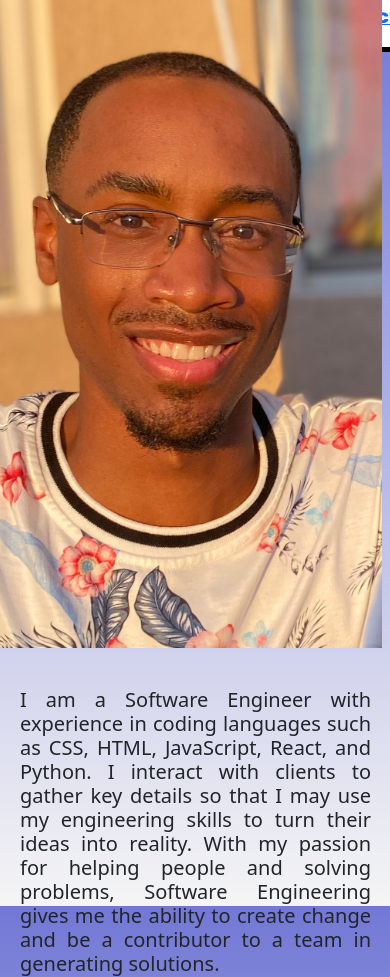
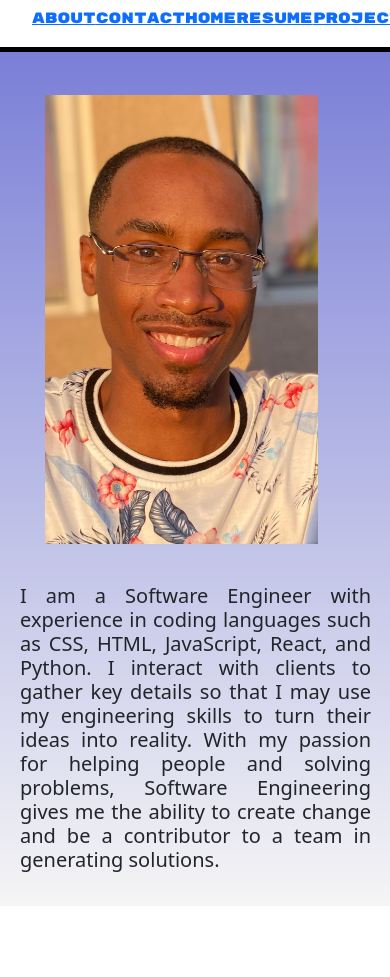
Before and after one commit to cmthecoder/portfolio-react, a React (Create React App) app: page /about in a window 390 px wide. Shown: the top 977 px of the page. After the commit the page ends 906 px from the top, so only its background shows below. Built offline with nearby package versions, Linux system fonts and the light colour scheme; a web font is replaced by a local one.

Commit message:
resize about image

```diff
--- a/src/styles/About.css
+++ b/src/styles/About.css
@@ -39,5 +39,6 @@
 
   .about > img {
     margin-left: 1%;
+    width: 70%;
   }
 }
--- a/src/styles/Home.css
+++ b/src/styles/Home.css
@@ -34,7 +34,7 @@
   }
 
   .home-view > img {
-    width: 75%;
+    width: 65%;
     border-radius: 1px solid black;
 
   }
```
